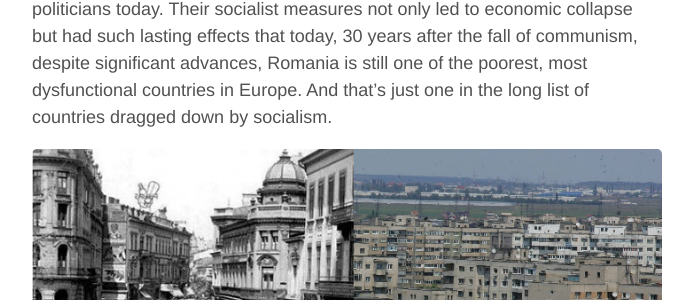
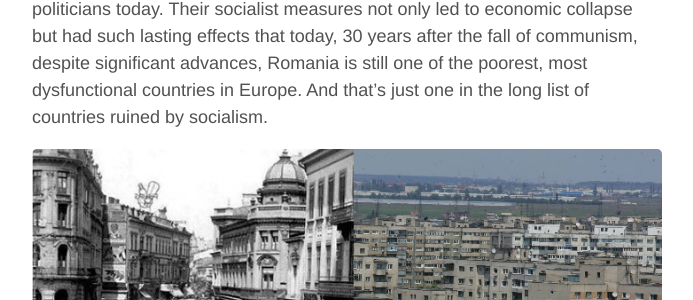
Before and after one commit to aoghina/aoghina.github.io, a Jekyll site: the page built from _posts/2018-10-23-socialism-ruined-my-country.md, in a window 1280 px wide and 900 px high, scrolled down 563 px. Shown: the part 369-669 px from the top of the window, without its empty margins (293-986 px from the left). Built offline with Jekyll 4.4.1, drawn with Linux system fonts in a browser that asks for light colours; comment, search, counter and statistics services are not loaded; some of the changed text lies outside the part shown.

Commit message:
Soc: ruined

```diff
--- a/_posts/2018-10-23-socialism-ruined-my-country.md
+++ b/_posts/2018-10-23-socialism-ruined-my-country.md
@@ -13,7 +13,7 @@
 
 The "class struggle" discourse has been used for more than 100 years as a recipe to gain power, but many haven't heard this talk before or don't realize where it leads. Young people have a healthy reflex against authority, which makes them particularly vulnerable to this victimhood and revolutionary narrative. But if they would follow the chain of effects, they would realize socialist policies lead to the very destruction of their beloved freedom.
 
-Before World War II, Romania, my native country, had a growing economy, competent politicians, and one of the most advanced, democratic constitutions in the world. Then the Communist Party ascended to power after the war, using force but also propaganda eerily similar to that used by Western left-wing politicians today. Their socialist measures not only led to economic collapse but had such lasting effects that today, 30 years after the fall of communism, despite significant advances, Romania is still one of the poorest, most dysfunctional countries in Europe. And that's just one in the long list of countries dragged down by socialism.
+Before World War II, Romania, my native country, had a growing economy, competent politicians, and one of the most advanced, democratic constitutions in the world. Then the Communist Party ascended to power after the war, using force but also propaganda eerily similar to that used by Western left-wing politicians today. Their socialist measures not only led to economic collapse but had such lasting effects that today, 30 years after the fall of communism, despite significant advances, Romania is still one of the poorest, most dysfunctional countries in Europe. And that's just one in the long list of countries ruined by socialism.
 
 ![Bucharest before and after socialism](/assets/socialism/bucharest-before-after-socialism.jpg "Bucharest before and after socialism")
 
```
